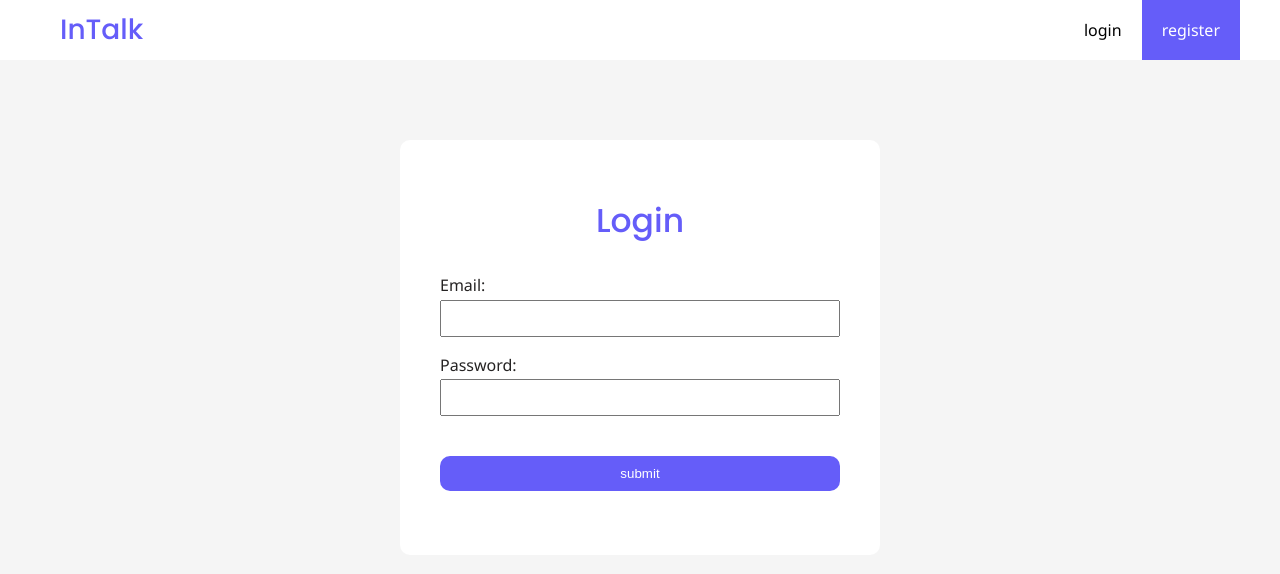
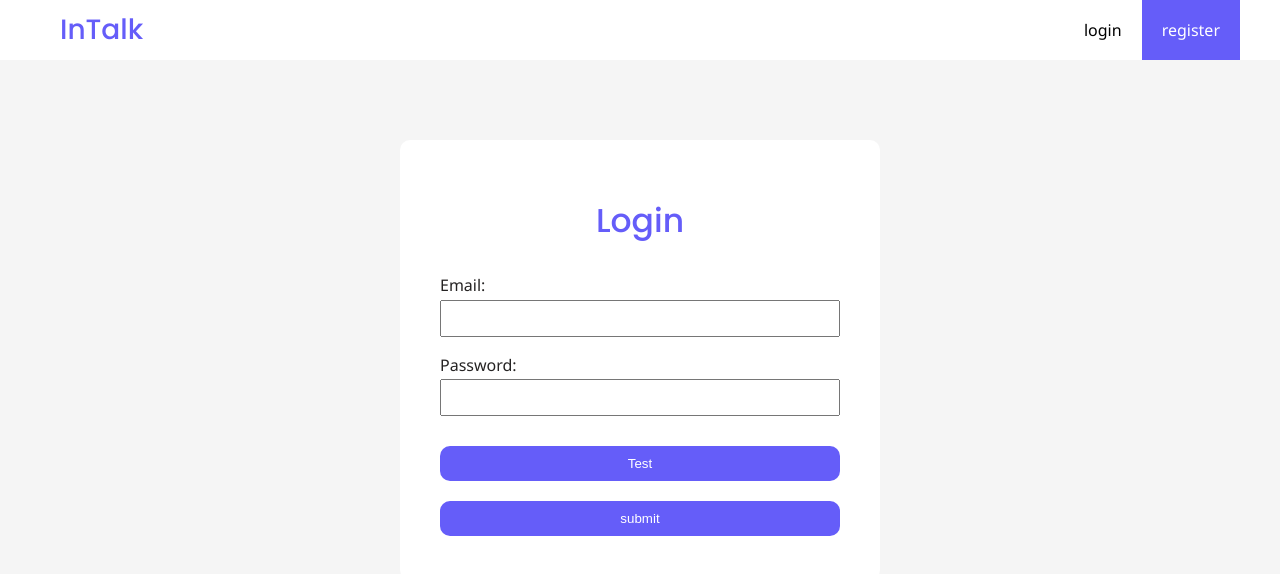
Before and after one commit to JoseMiralles/DiscordClone, a React (Create React App) app in the folder frontend/: page /login in a window 1280 px wide. Shown: the top 574 px of the page. Built offline with nearby package versions, Linux system fonts and the light colour scheme.

Commit message:
test user working

```diff
--- a/frontend/src/Components/session/AuthPage.scss
+++ b/frontend/src/Components/session/AuthPage.scss
@@ -47,13 +47,12 @@
         }
 
         &:last-of-type{
-            margin-bottom: 0px;
+            margin-bottom: $common-padding * 1.5;
         }
     }
 
     button{
-        margin-top: $common-padding * 2;
-        margin-bottom: $common-padding * 2;
+        margin-bottom: $common-padding;
     }
 }
 
--- /dev/null
+++ b/frontend/src/Components/session/DemoLoginButton.tsx
@@ -0,0 +1,20 @@
+import { useDispatch } from "react-redux";
+import { login } from "../../Actions/SessionActions";
+
+const DemoLoginButton = () => {
+    const dispatch = useDispatch();
+
+    const clicked = () => {
+        const act = async () => {
+            dispatch(await login({
+                email: "test1@test.com",
+                password: "Password123!"
+            }));
+        };
+        act();
+    };
+
+    return <button className="btn btn-main" onClick={clicked}>Test</button>;
+};
+
+export default DemoLoginButton;
--- a/frontend/src/Components/session/LoginPage.tsx
+++ b/frontend/src/Components/session/LoginPage.tsx
@@ -2,6 +2,7 @@ import { useState } from "react";
 import { useDispatch } from "react-redux";
 import "./AuthPage.scss";
 import { login } from "../../Actions/SessionActions";
+import DemoLoginButton from "./DemoLoginButton";
 
 const LoginPage = () => {
 
@@ -39,6 +40,8 @@ const LoginPage = () => {
                             onChange={(e) => setPassword(e.target.value)}
                             value={password} />
 
+                        <DemoLoginButton/>
+
                         <button className="btn btn-main">submit</button>
                     </form>
                 </div>
--- a/frontend/src/Components/session/RegisterPage.tsx
+++ b/frontend/src/Components/session/RegisterPage.tsx
@@ -1,6 +1,7 @@
 import { useState } from "react";
 import { useDispatch } from "react-redux";
 import { register } from "../../Actions/SessionActions";
+import DemoLoginButton from "./DemoLoginButton";
 
 const RegisterPage = () => {
 
@@ -43,6 +44,8 @@ const RegisterPage = () => {
                             value={password}
                             onChange={(e) => { setPassword(e.target.value) }} />
 
+                        <DemoLoginButton/>
+
                         <button className="btn btn-main">submit</button>
                     </form>
                 </div>
```
